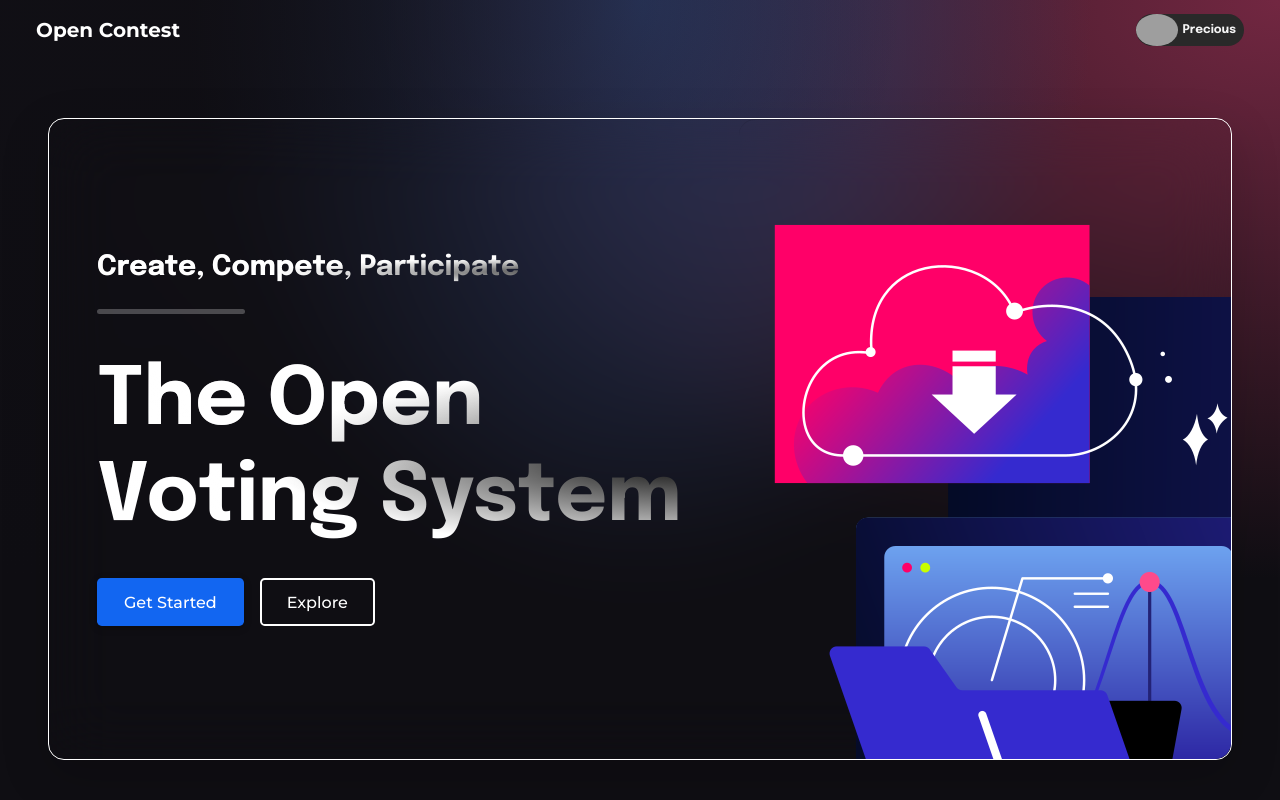
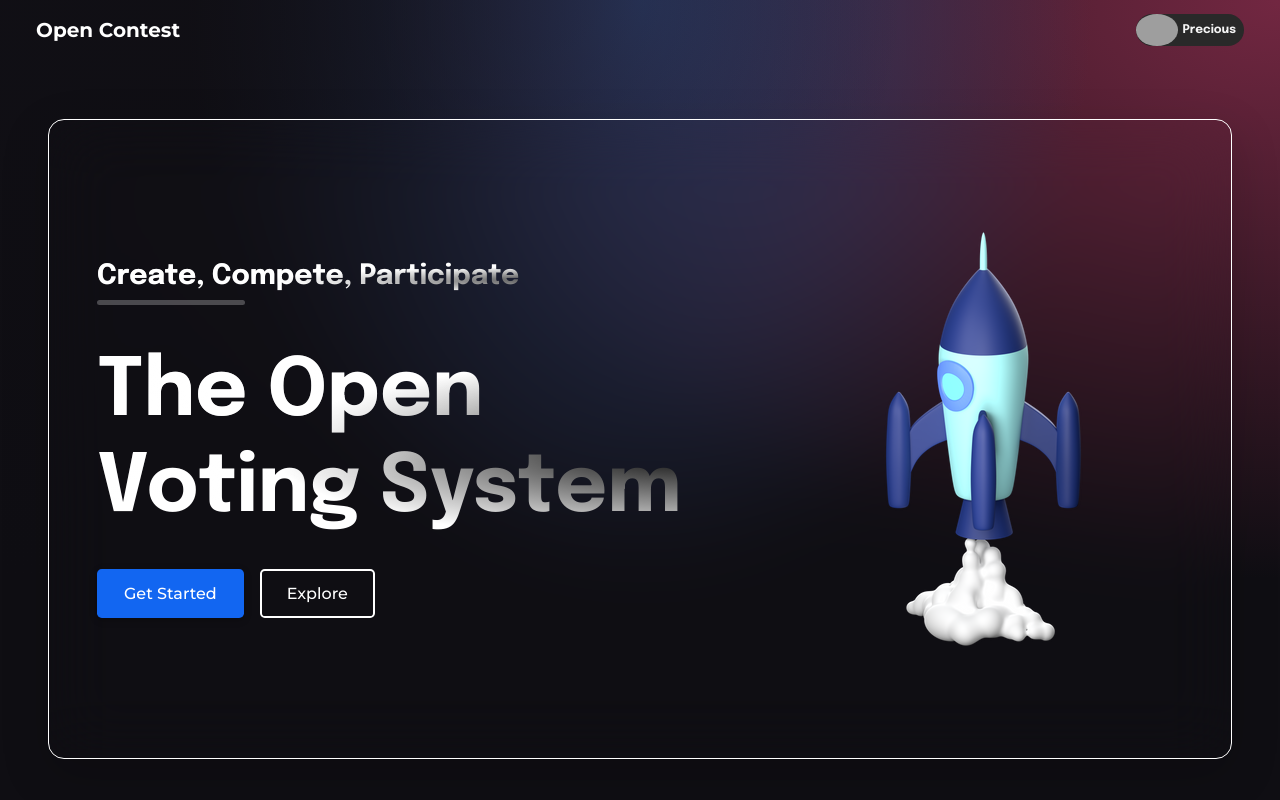
Before and after one commit to preciouskayili/opencontest, a Next.js app in the folder client/: page / in a window 1280 px wide. Shown: the top 800 px of the page. Built offline with nearby package versions, Linux system fonts and the light colour scheme; grey boxes are pictures that could not be loaded.

Commit message:
Design update and signup

```diff
--- a/client/components/Hero.tsx
+++ b/client/components/Hero.tsx
@@ -34,7 +34,10 @@ const Hero = () => {
             <h5 className="fw-bold fs-3 text-gradient">
               Create, Compete, Participate
             </h5>
-            <hr className="w-25 bg-light rounded-5" style={{ height: "5px" }} />
+            <hr
+              className="w-25 bg-light rounded-5"
+              style={{ height: "5px", marginTop: "-1px" }}
+            />
             <h1 className="display-1 fw-bold text-white pt-4 text-gradient">
               The Open <br /> Voting System
             </h1>
@@ -50,13 +53,21 @@ const Hero = () => {
             </div>
           </div>
           <div
-            className="col-lg-5 card-footer"
+            className="col-lg-5"
             style={{
-              background: "url(/images/pc.png)",
-              borderRadius: "1rem",
-              minHeight: "80vh",
+              display: "flex",
+              alignItems: "center",
+              justifyContent: "center",
+              userSelect: "none",
             }}
-          ></div>
+          >
+            <img
+              style={{ rotate: "180" }}
+              src="/images/hero-side.png"
+              className="img-responsive mw-100"
+              alt="Cover image"
+            />
+          </div>
         </div>
       </div>
     </header>
--- a/client/pages/_app.tsx
+++ b/client/pages/_app.tsx
@@ -3,6 +3,8 @@ import "../styles/mdb.min.css";
 import type { AppProps } from "next/app";
 import Head from "next/head";
 import Script from "next/script";
+// import NextNProgress from "nextjs-progressbar";
+
 function MyApp({ Component, pageProps }: AppProps) {
   return (
     <>
@@ -11,6 +13,7 @@ function MyApp({ Component, pageProps }: AppProps) {
         <meta name="description" content="Generated by create next app" />
       </Head>
 
+      {/* <NextNProgress height={6} color="#4338C9" /> */}
       <Component {...pageProps} />
 
       <Script
```
Also changed, not shown: client/pages/signup.tsx (+11 -11 lines), client/public/images/hero-side.png (added), 1 other file (tests, documents, lock files or other folders).
